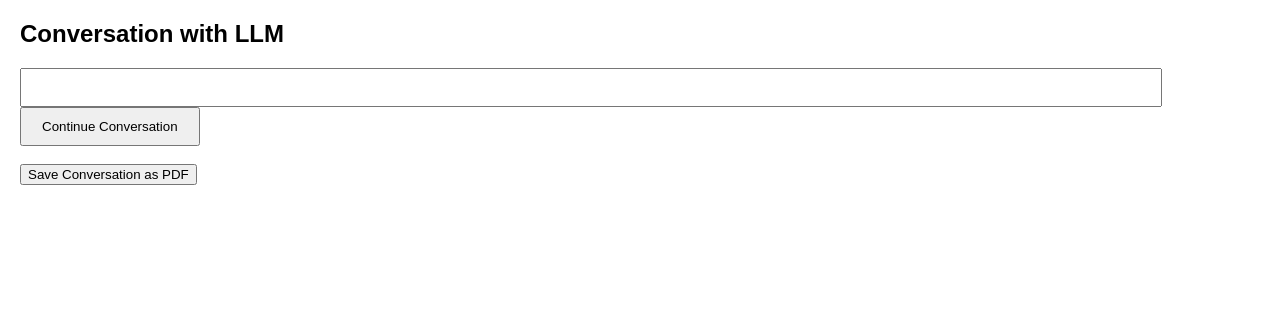
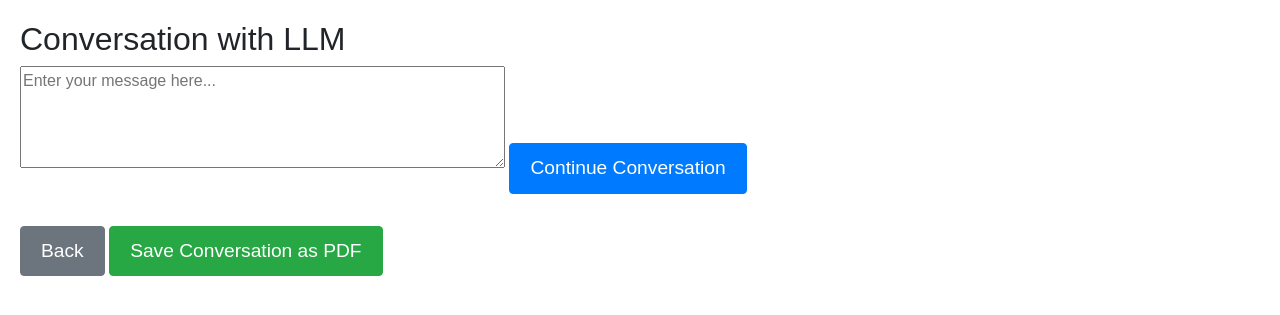
Before and after one commit to nightsky78/flask-conversation-app, a Flask app: template templates/conversation.html in a window 1280 px wide. Shown: the top 315 px of the page. Run offline with Flask 3, Linux system fonts and the light colour scheme; the template is opened without the code that fills it, so the values that code supplies are empty; some libraries are stand-ins or nearby versions.

```diff
--- a/templates/conversation.html
+++ b/templates/conversation.html
@@ -3,6 +3,7 @@
 <head>
     <meta charset="UTF-8">
     <title>Conversation</title>
+    <link rel="stylesheet" href="https://cdnjs.cloudflare.com/ajax/libs/twitter-bootstrap/4.5.2/css/bootstrap.min.css">
     <style>
         body {
             font-family: Arial, sans-serif;
@@ -23,67 +24,36 @@
         .response {
             background-color: #d1e7dd;
         }
-        form input[type="text"] {
-            width: calc(100% - 122px);
-            padding: 10px;
-            margin-right: 10px;
-            display: inline-block;
-        }
-        form input[type="submit"] {
+        /* Ensure uniform button styling */
+        .action-button {
             padding: 10px 20px;
-            display: inline-block;
+            margin-top: 0.5rem;
+            font-size: 1.2rem; /* Adjust font size to match your design */
         }
     </style>
-    <script src="https://cdnjs.cloudflare.com/ajax/libs/jspdf/2.3.1/jspdf.umd.min.js"></script>
 </head>
 <body>
     <h2>Conversation with LLM</h2>
     <div id="conversation">
         {% for entry in conversation %}
             <div class="conversation-container">
-                <div class="prompt">{{ entry.prompt }}</div>
-                <div class="response">{{ entry.response }}</div>
+                <div class="prompt">{{ entry.prompt | safe }}</div>
+                <div class="response">{{ entry.response | safe }}</div>
             </div>
         {% endfor %}
     </div>
     <form action="/continue_conversation" method="post">
-        <input type="text" name="user_input" required>
-        <input type="submit" value="Continue Conversation">
+        <textarea name="user_input" required rows="4" cols="50" placeholder="Enter your message here..."></textarea>
+        <input type="submit" value="Continue Conversation" class="btn btn-primary action-button">
     </form>
+
     <br>
-    <button id="saveAsPdf">Save Conversation as PDF</button>
+    <!-- Back Button -->
+    <a href="/" class="btn btn-secondary action-button">Back</a>
+    <!-- Save as PDF Button -->
+    <button id="saveAsPdf" class="btn btn-success action-button">Save Conversation as PDF</button>
 
-    <script>
-        document.getElementById('saveAsPdf').addEventListener('click', function () {
-            const { jsPDF } = window.jspdf;
-            const doc = new jsPDF();
-
-            doc.setFontSize(10); // Set the font size
-
-            let yPos = 10; // Initial Y position
-            const pageHeight = doc.internal.pageSize.height; // Get the page height
-
-            document.querySelectorAll('.conversation-container').forEach(function(container, index) {
-                const prompt = container.querySelector('.prompt').textContent;
-                const response = container.querySelector('.response').textContent;
-
-                let text = `Prompt: ${prompt}\nResponse: ${response}\n\n`;
-                let lines = doc.splitTextToSize(text, 180); // Split text to ensure it fits the page width
-
-                // Check if the current text block fits on the current page, add a new page if it doesn't
-                if (yPos + 10 + (lines.length * 6.5) > pageHeight) { // 6.5 is an approximate line height
-                    doc.addPage();
-                    yPos = 10; // Reset Y position for the new page
-                }
-
-                doc.text(lines, 10, yPos);
-                yPos += lines.length * 6.5 + 5; // Update Y position for the next block of text
-            });
-
-            doc.save('conversation.pdf');
-        });
-    </script>
-
+    <!-- Include your script here -->
 
 </body>
 </html>
--- a/templates/index.html
+++ b/templates/index.html
@@ -31,7 +31,7 @@ $(document).ready(function() {
     var counter = 1;
     $("#more").click(function() {
         if (counter < 10) { // Limit to 10 additional forms
-            var newForm = `<div class="form-group"><label for="instruction${counter}">Instruction:</label><input type="text" name="instruction${counter}" id="instruction${counter}" required class="form-control"><input type="file" name="file${counter}" accept=".pdf" required class="form-control"></div>`;
+            var newForm = `<div class="form-group"><label for="instruction${counter}">Instruction:</label><textarea name="instruction${counter}" id="instruction${counter}" required class="form-control" rows="4"></textarea><input type="file" name="file${counter}" accept=".pdf" required class="form-control"></div>`;
             $("#formsContainer").append(newForm);
             counter++;
         }
@@ -45,7 +45,7 @@ $(document).ready(function() {
         <div id="formsContainer">
             <div class="form-group">
                 <label for="instruction0">Instruction:</label>
-                <input type="text" name="instruction0" id="instruction0" required class="form-control">
+                <textarea name="instruction0" id="instruction0" required class="form-control" rows="4"></textarea>
                 <input type="file" name="file0" accept=".pdf" required class="form-control">
             </div>
         </div>
```
